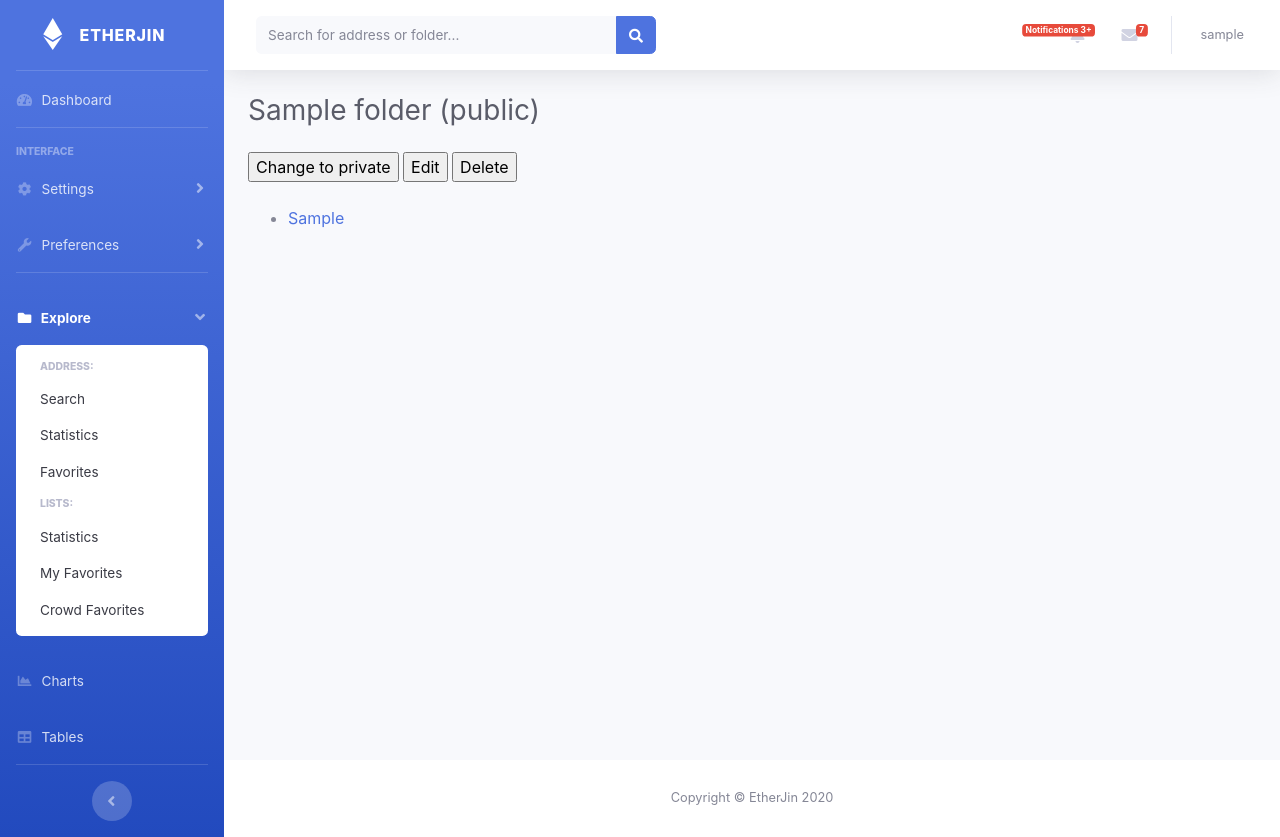
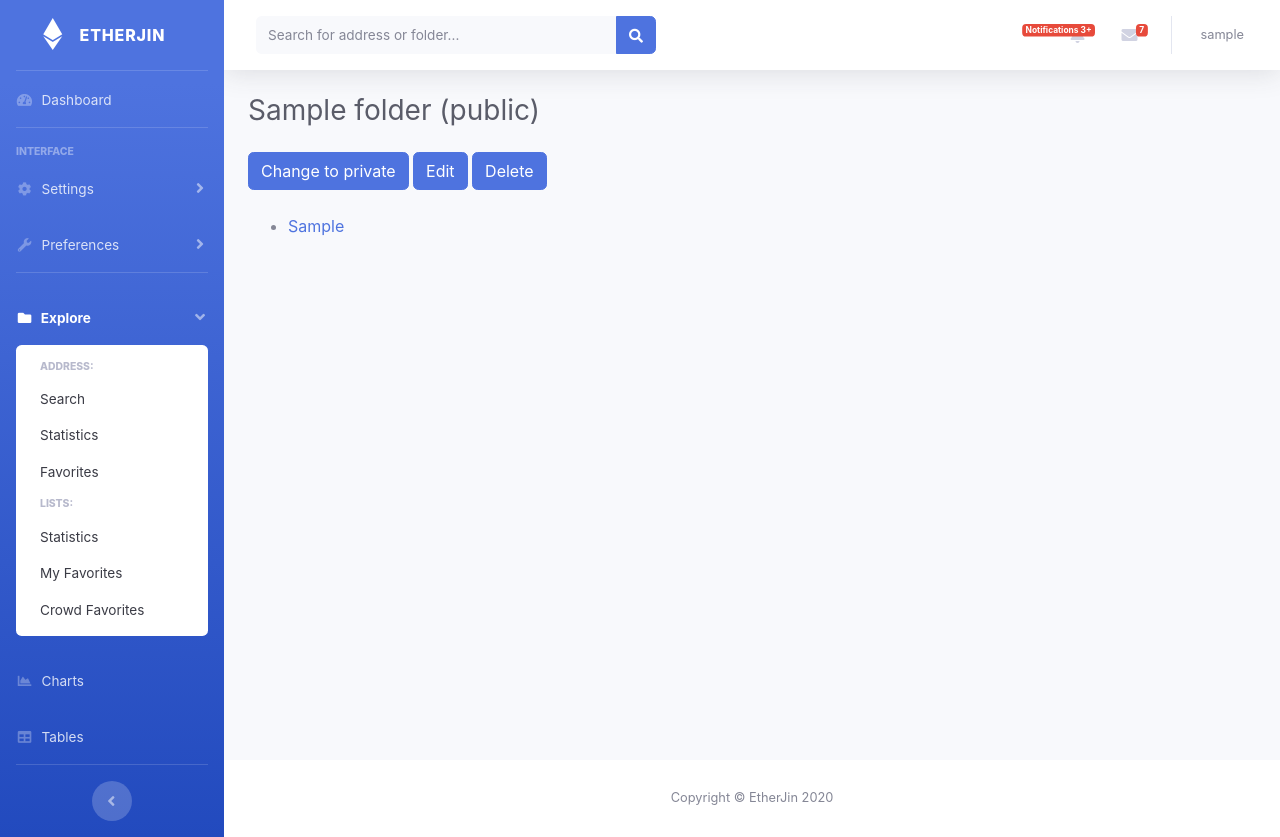
Before and after one commit to lidia-k/EtherJin, a Django app: page /folder/1 in a window 1280 px wide. Run offline with Django 3.2, Linux system fonts and the light colour scheme; a user stored in the database is signed in; tables that the repository leaves empty hold one stand-in row (values such as "Sample post"); some libraries are stand-ins or nearby versions.

Commit message:
add the bootstrap class to the buttons in the show_folder template

```diff
--- a/etherscan_app/templates/etherscan_app/show_folder.html
+++ b/etherscan_app/templates/etherscan_app/show_folder.html
@@ -12,9 +12,9 @@
 {% block content %}
 <form>
     {% csrf_token %}
-    <input type="submit" formaction="{% url 'etherscan_app:change-folder-privacy' folder.pk %}" formmethod="post" value="Change to {{ privacy }}">
-    <input type='submit' formaction="{% url 'etherscan_app:edit-folder-name' folder.pk %}" formmethod="get" value="Edit">
-    <input type='submit' formaction="{% url 'etherscan_app:delete-folder' folder.pk %}" formmethod="post" value="Delete" onclick="myFunction()">
+    <input class="btn btn-primary btn-primary" type="submit" formaction="{% url 'etherscan_app:change-folder-privacy' folder.pk %}" formmethod="post" value="Change to {{ privacy }}">
+    <input class="btn btn-primary btn-primary" type='submit' formaction="{% url 'etherscan_app:edit-folder-name' folder.pk %}" formmethod="get" value="Edit">
+    <input class="btn btn-primary btn-primary" type='submit' formaction="{% url 'etherscan_app:delete-folder' folder.pk %}" formmethod="post" value="Delete" onclick="myFunction()">
 </form><br>
 {% if address_user_instances %}
     <ul>
```
